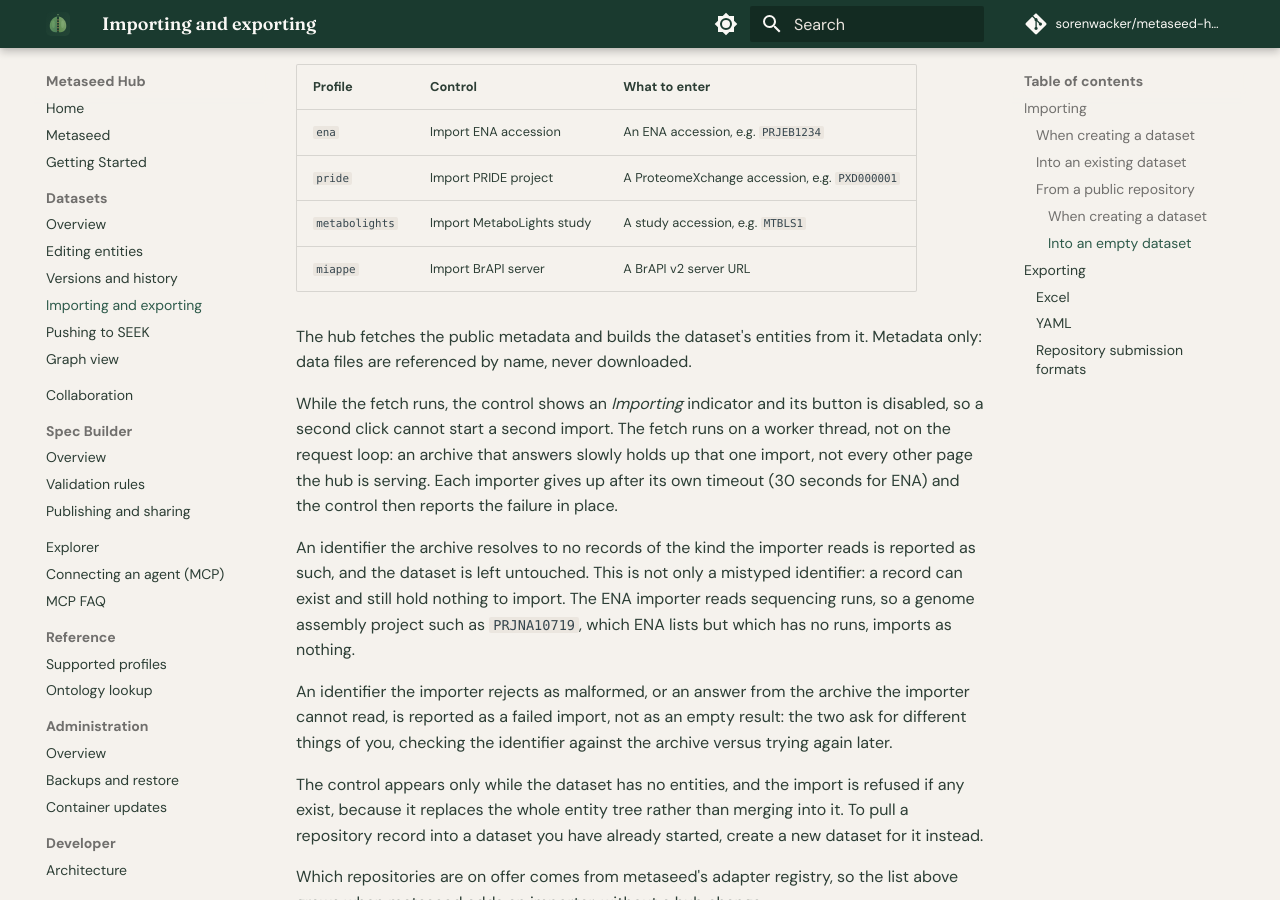
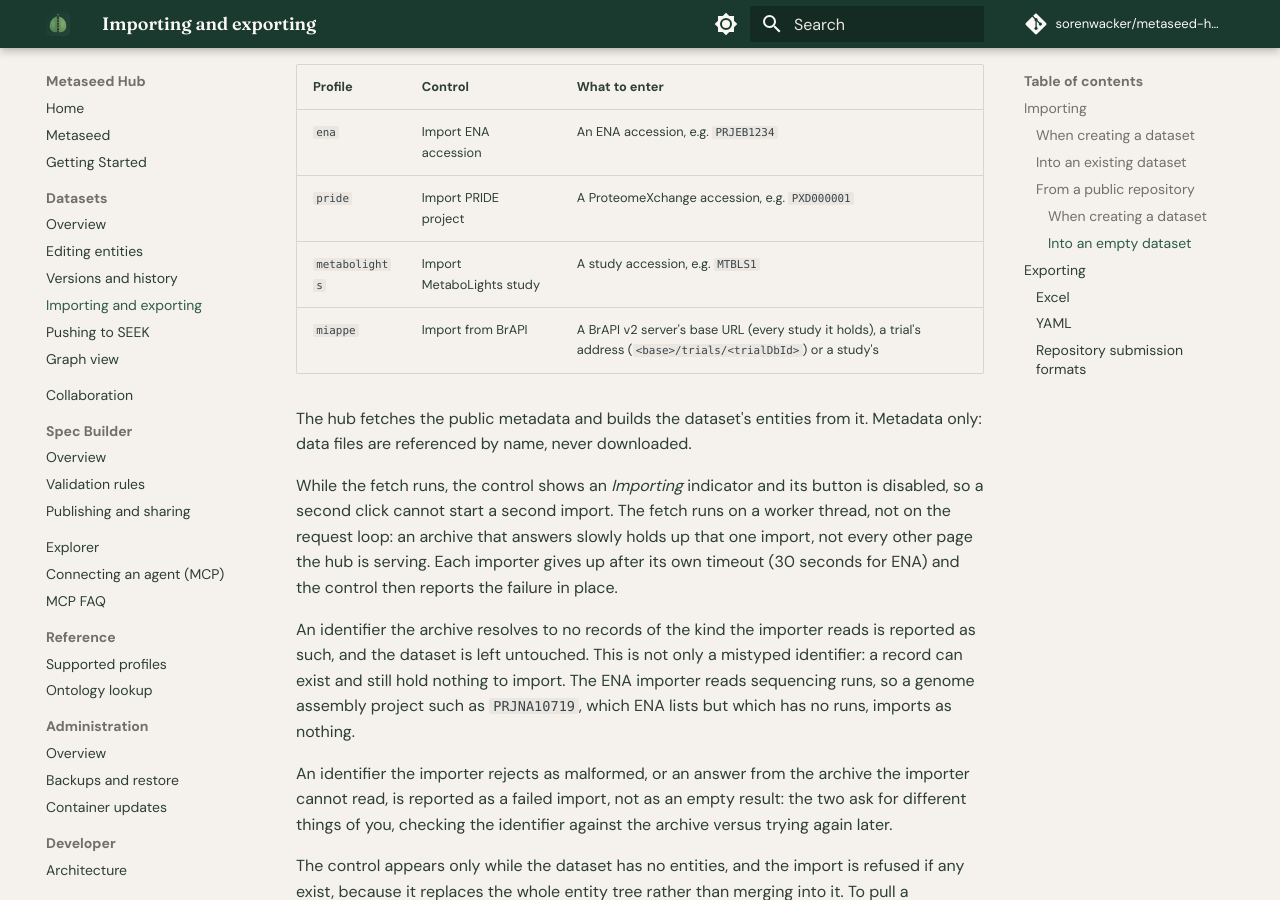
Before and after one commit to sorenwacker/metaseed-hub, an MkDocs documentation site: the page built from docs/datasets/import-export.md, in a window 1280 px wide and 900 px high, scrolled down 2603 px. Built offline with MkDocs 1.6.1 and Material for MkDocs 9.7.7, drawn with Linux system fonts in a browser that asks for light colours; comment, search, counter and statistics services are not loaded; some of the changed text lies outside the part shown.

```diff
--- a/docs/datasets/import-export.md
+++ b/docs/datasets/import-export.md
@@ -36,7 +36,7 @@ On the **+ New Dataset** screen, open the **From a repository** tab. Enter the i
 | Import ENA accession | Accessions, e.g. `PRJEB1234` | `ena` |
 | Import PRIDE project | ProteomeXchange accessions, e.g. `PXD000001` | `pride` |
 | Import MetaboLights study | Study accessions, e.g. `MTBLS1` | `metabolights` |
-| Import BrAPI server | BrAPI v2 server URLs | `miappe` |
+| Import from BrAPI | A BrAPI v2 server's base URL, or a trial's or a study's address on it | `miappe` |
 
 The hub creates one dataset per identifier, in the latest version of the repository's profile. The **Name** field of the screen is not used: a dataset takes the title its root record carries at the repository, and the identifier where the record has no title. If you already have a dataset of that name, the identifier is appended in parentheses; if that name is taken as well, the record is reported as already imported and nothing is created.
 
@@ -63,7 +63,7 @@ A dataset whose profile has a matching public repository can also be filled from
 | `ena` | Import ENA accession | An ENA accession, e.g. `PRJEB1234` |
 | `pride` | Import PRIDE project | A ProteomeXchange accession, e.g. `PXD000001` |
 | `metabolights` | Import MetaboLights study | A study accession, e.g. `MTBLS1` |
-| `miappe` | Import BrAPI server | A BrAPI v2 server URL |
+| `miappe` | Import from BrAPI | A BrAPI v2 server's base URL (every study it holds), a trial's address (`<base>/trials/<trialDbId>`) or a study's |
 
 The hub fetches the public metadata and builds the dataset's entities from it. Metadata only: data files are referenced by name, never downloaded.
 
--- a/pyproject.toml
+++ b/pyproject.toml
@@ -49,7 +49,7 @@ dependencies = [
     "pydantic-settings>=2.14.2",
     "python-jose[cryptography]>=3.3.0",
     "httpx>=0.28.0",
-    "metaseed[dcat,seek]>=0.59.0,<1",
+    "metaseed[dcat,seek]>=0.60.0,<1",
     "mcp>=1.28,<2",
     "types-pyyaml>=6.0.12.20260408",
 ]
```
Also changed, not shown: CHANGELOG.md (+4 -1 lines), 1 other file.
